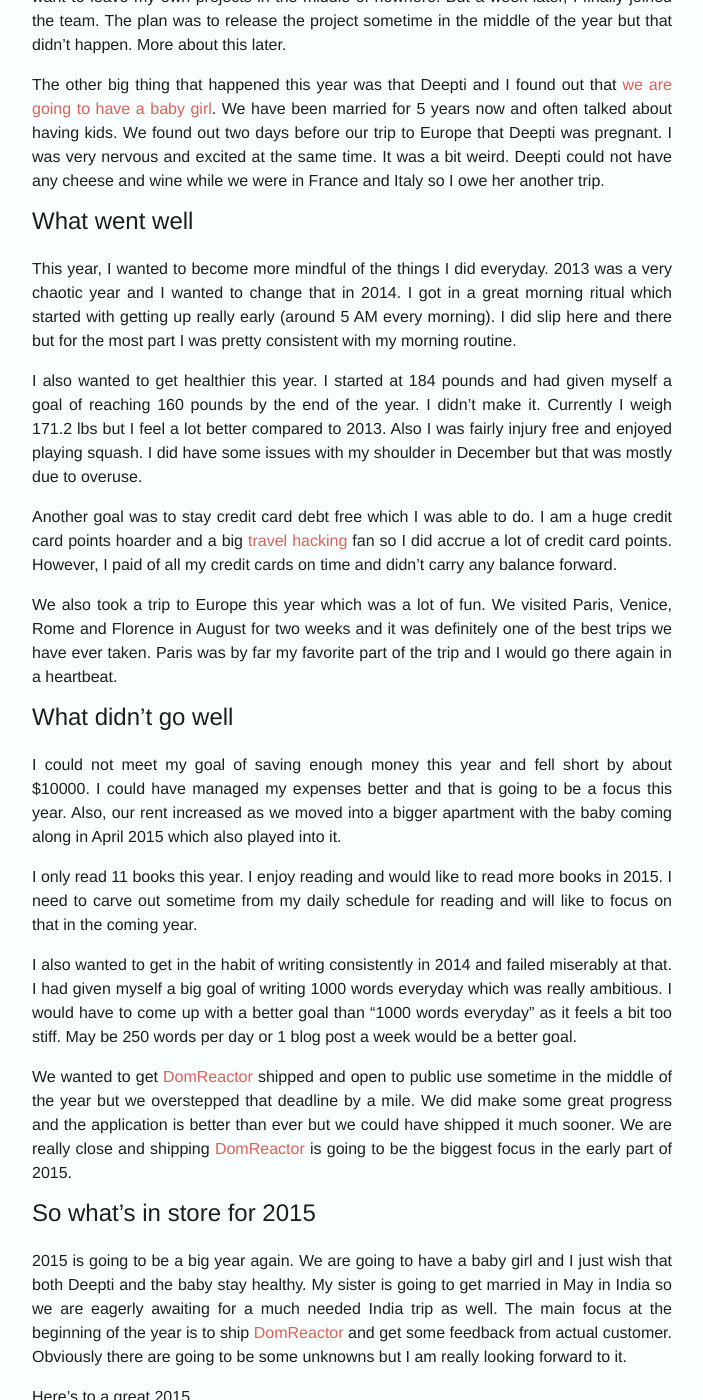
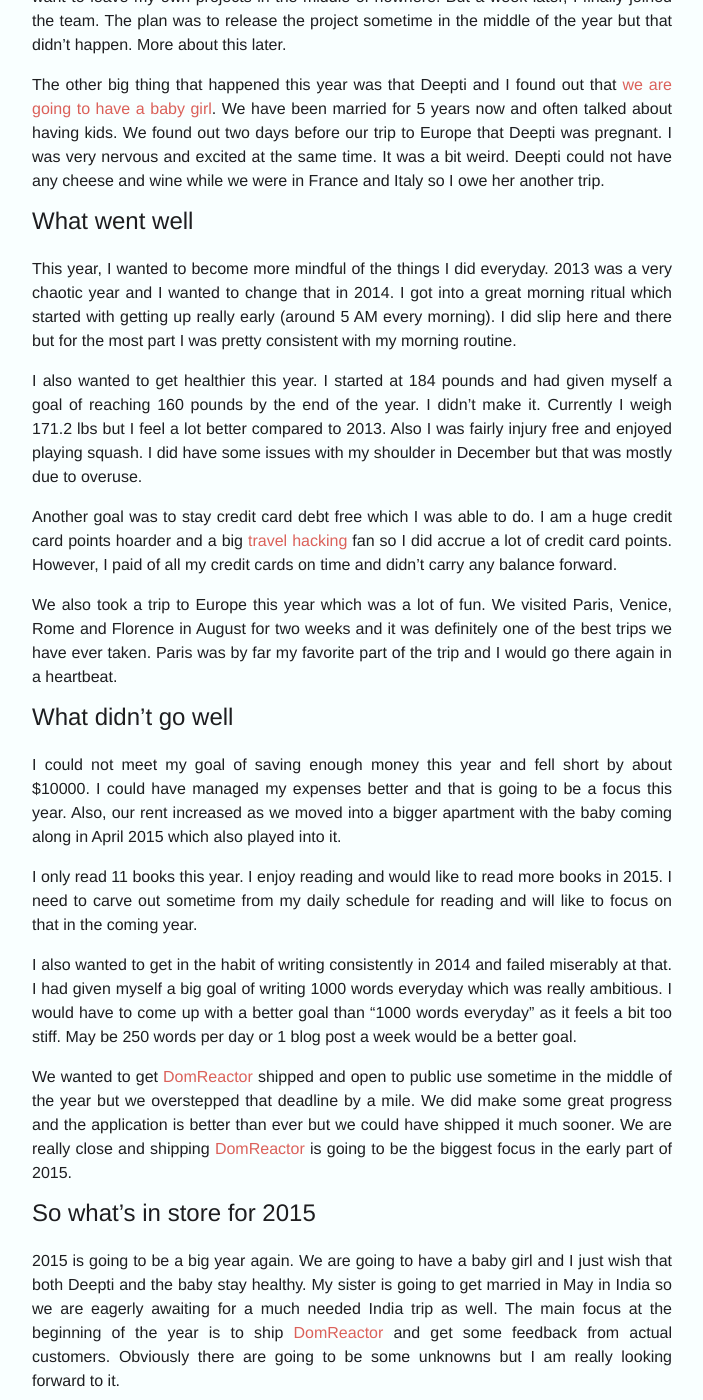
Before and after one commit to sbansal/sbansal-personal-website, a Jekyll site: the page built from _posts/2014-12-31-review-2014.md, in a window 1280 px wide and 1400 px high, scrolled down 699 px. Shown: the whole window, without its empty margins (288-991 px from the left). Built offline with Jekyll 4.4.1, drawn with Linux system fonts in a browser that asks for light colours; Markdown is read by kramdown in place of the engine named in the settings.

Commit message:
fixed typos

```diff
--- a/_posts/2014-12-31-review-2014.md
+++ b/_posts/2014-12-31-review-2014.md
@@ -13,7 +13,7 @@ The other big thing that happened this year was that Deepti and I found out that
 
 #What went well
 
-This year, I wanted to become more mindful of the things I did everyday. 2013 was a very chaotic year and I wanted to change that in 2014. I got in a great morning ritual which started with getting up really early (around 5 AM every morning). I did slip here and there but for the most part I was pretty consistent with my morning routine.
+This year, I wanted to become more mindful of the things I did everyday. 2013 was a very chaotic year and I wanted to change that in 2014. I got into a great morning ritual which started with getting up really early (around 5 AM every morning). I did slip here and there but for the most part I was pretty consistent with my morning routine.
 
 I also wanted to get healthier this year. I started at 184 pounds and had given myself a goal of reaching 160 pounds by the end of the year. I didn't make it. Currently I weigh 171.2 lbs but I feel a lot better compared to 2013. Also I was fairly injury free and enjoyed playing squash. I did have some issues with my shoulder in December but that was mostly due to overuse.
 
@@ -33,7 +33,7 @@ We wanted to get [DomReactor](https://domreactor.com) shipped and open to public
 
 #So what's in store for 2015
 
-2015 is going to be a big year again. We are going to have a baby girl and I just wish that both Deepti and the baby stay healthy. My sister is going to get married in May in India so we are eagerly awaiting for a much needed India trip as well. The main focus at the beginning of the year is to ship [DomReactor](https://domreactor.com) and get some feedback from actual customer. Obviously there are going to be some unknowns but I am really looking forward to it.
+2015 is going to be a big year again. We are going to have a baby girl and I just wish that both Deepti and the baby stay healthy. My sister is going to get married in May in India so we are eagerly awaiting for a much needed India trip as well. The main focus at the beginning of the year is to ship [DomReactor](https://domreactor.com) and get some feedback from actual customers. Obviously there are going to be some unknowns but I am really looking forward to it.
 
 Here's to a great 2015.
 
```
